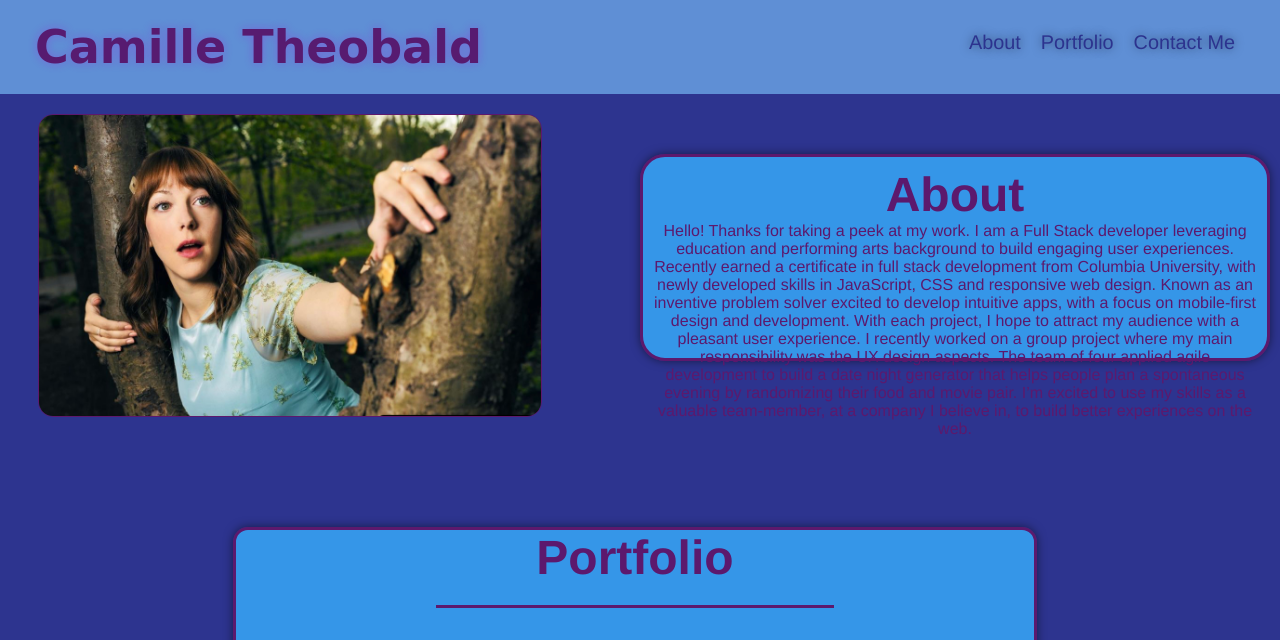
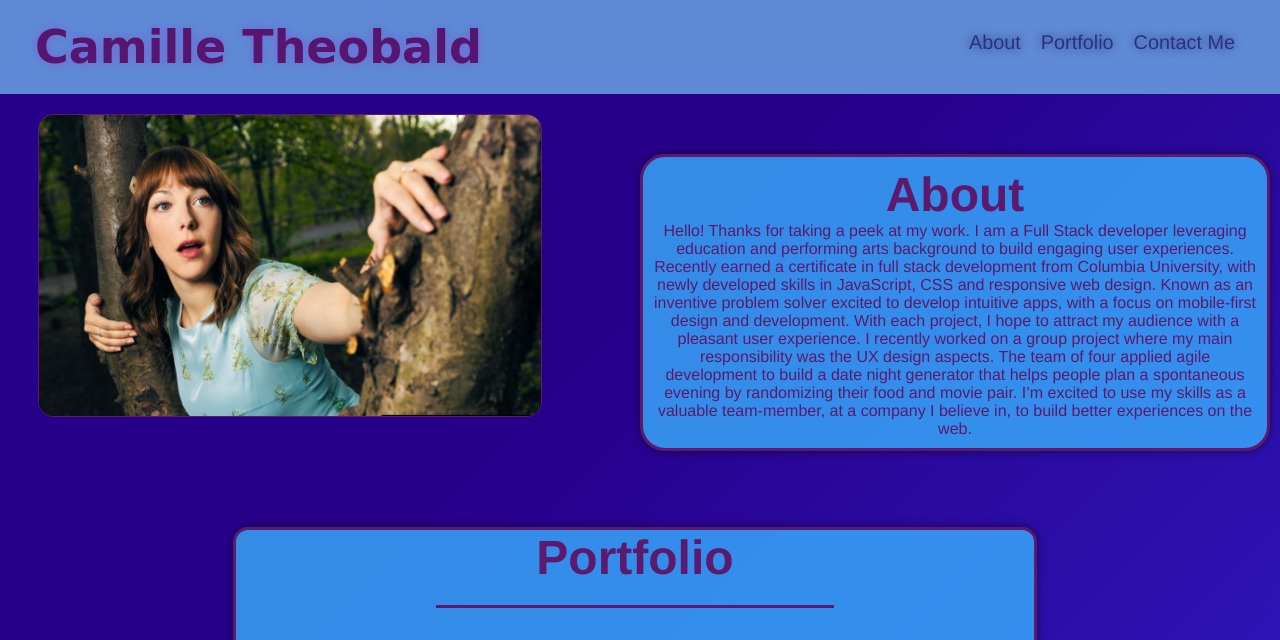
Before and after one commit to camilleNicoleT/Code-with-Camille, a plain HTML site: page index.html in a window 1280 px wide. Shown: the top 640 px of the page. Drawn offline with Linux system fonts and the light colour scheme.

Commit message:
Add files via upload

```diff
--- a/assets /CSS/style.css
+++ b/assets /CSS/style.css
@@ -7,11 +7,17 @@
     margin:0;
     padding:0;
     box-sizing: border-box;
+
 }
+
 
 body {
     font-family: Helvetica, Arial, sans-serif;
     background-color:var(--primary-color);
+    height: 100%;
+    background-image: linear-gradient(315deg, #3935ff 0%, #27008a 74%);
+    flex-wrap: wrap;
+    flex-direction: column;
 }
 /* HEADER / NAV BAR STYLES START */
 header {
@@ -93,6 +99,13 @@ footer p {
    padding: 10 10%;
    margin-bottom: 10%;
 }
+#content-wrap {
+	padding-bottom: 2.5rem;
+  }
+  #page-container {
+	position: relative;
+	min-height: 100vh;
+  }
 
 .profilePic {
     flex: 50%;
@@ -116,9 +129,10 @@ footer p {
     box-shadow: 0 0 10px rgba(0, 0, 0, 0.5);
     text-align: center;
     margin-top: 50px;
-    margin-bottom: 10px;
-    height: 115%;
+    margin-bottom: 20px;
+    height: fit-content
 }
+
 .about p {
     font-size: larger;
     padding: 2%;
@@ -357,7 +371,6 @@ footer p {
     }
     .about-info {
       flex: 100%;
-
       flex-direction: column;
       height: auto;
       /* width: 90%; */
```
